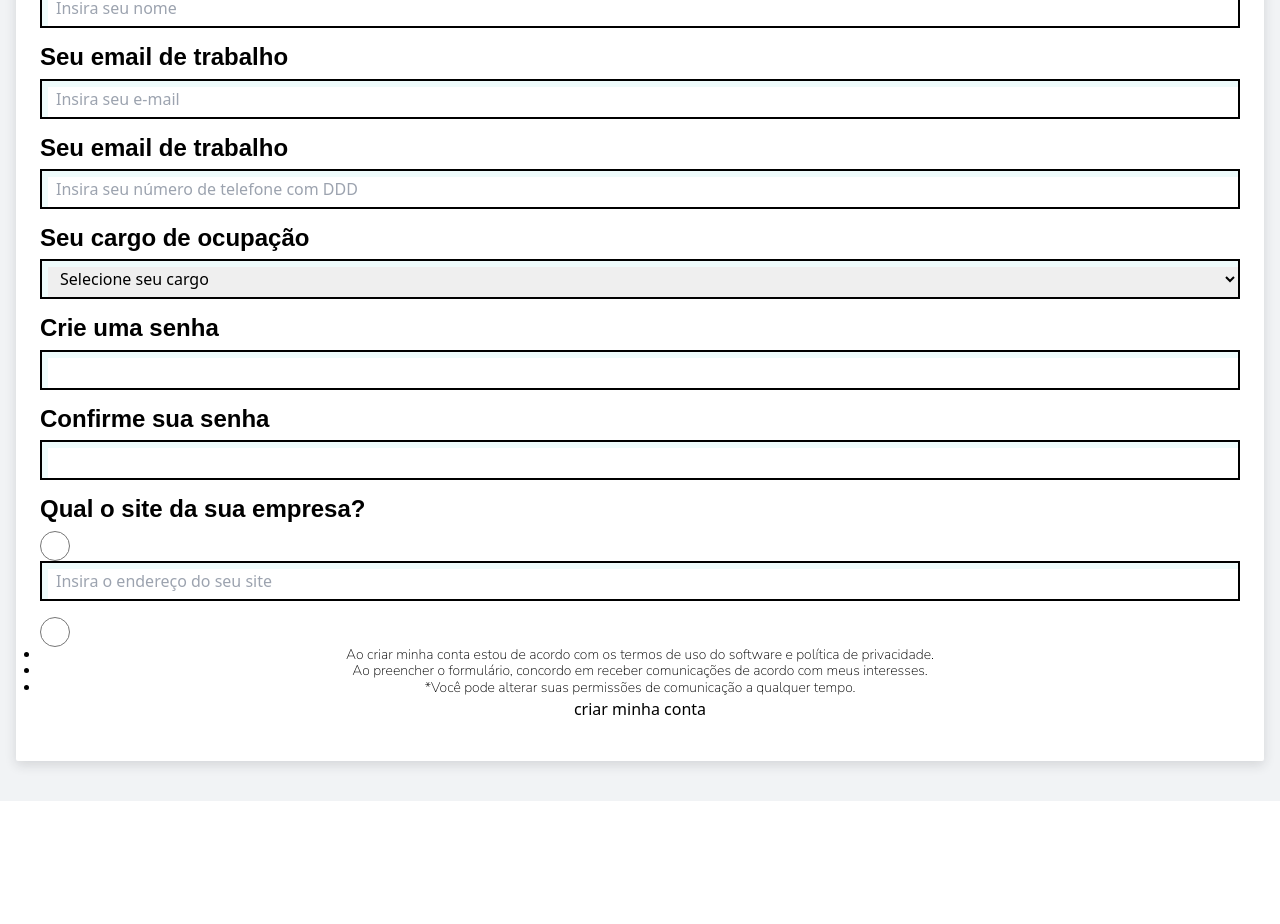
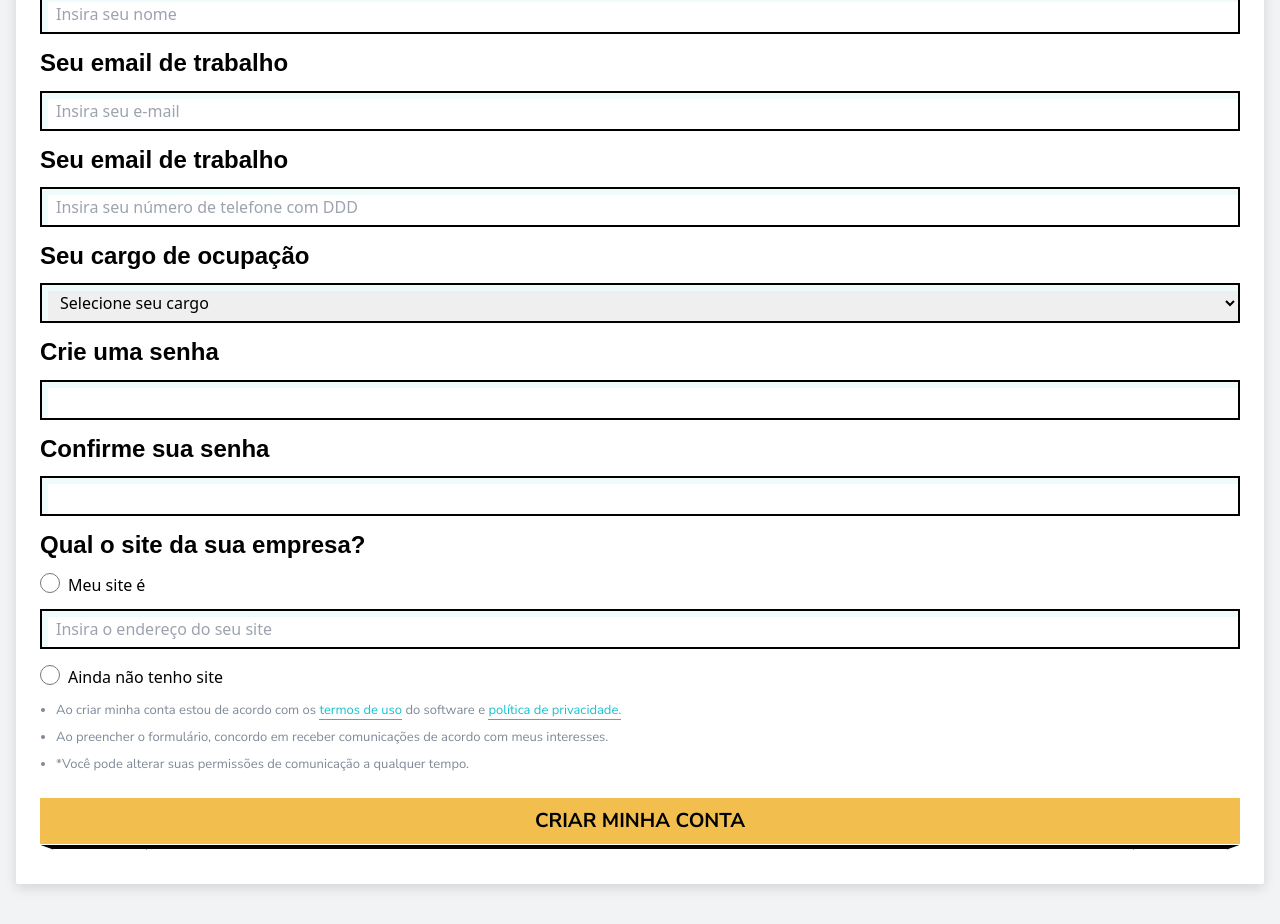
Before and after one commit to didiraja/rds-landing, a Next.js app: page / in a window 1280 px wide. Shown: the part 437-1361 px from the top of the page. Before the commit the page ends 1238 px from the top, so only its background shows below. Built offline with nearby package versions, Linux system fonts and the light colour scheme; a web font is replaced by a local one.

Commit message:
style: 💄 finished form styling

```diff
--- /dev/null
+++ b/src/components/Button.jsx
@@ -0,0 +1,19 @@
+import styles from './Button.module.scss';
+
+function Button({
+  children, className, primary = true, highlight = false, onClick,
+}) {
+  return (
+  // <div className={styles.wrapper}>
+    <button
+      type="submit"
+      className={`${className} ${primary ? styles.primary : styles.secondary} ${highlight ? styles.highlight : ''}`}
+      onClick={() => onClick()}
+    >
+      {children}
+    </button>
+  // </div>
+  );
+}
+
+export default Button;
--- /dev/null
+++ b/src/components/Button.module.scss
@@ -0,0 +1,74 @@
+@import "../styles/vars.scss";
+
+.wrapper {
+  color: black;
+}
+
+.common {
+}
+
+.primary {
+  @extend .bodyLG;
+  position: relative;
+  font-weight: bolder;
+  background-color: $blue-500;
+  padding: $sizing-100 $sizing-300;
+  text-transform: uppercase;
+  box-shadow: transparent 0 0;
+}
+
+.primaryh:hover {
+  background-color: $blue-300;
+}
+
+.primary::before {
+  // z-index: -1;
+  content: "";
+  position: absolute;
+  bottom: -9px;
+  left: 18px;
+  height: 10%;
+  width: 90%;
+  box-shadow: 0px -4px 0px 0 black;
+  transform: skewX(-110deg);
+}
+
+.primary::after {
+  // z-index: -1;
+  content: "";
+  position: absolute;
+  bottom: -9px;
+  right: 18px;
+  height: 10%;
+  width: 90%;
+  box-shadow: 0px -4px 0px 0 black;
+  transform: skewX(110deg);
+}
+
+.highlight {
+  composes: primary;
+  background: $yellow-500;
+}
+.highlight:hover {
+  background: $yellow-200;
+}
+
+.secondary {
+  composes: primary;
+  background-color: white;
+  border: 2px solid black;
+}
+
+.secondary:hover {
+  background-color: $neutral-300;
+}
+
+.secondary::before {
+  bottom: -11px;
+  left: 15px;
+}
+
+.secondary::after {
+  bottom: -11px;
+  right: 15px;
+}
--- a/src/pages/index.js
+++ b/src/pages/index.js
@@ -2,17 +2,18 @@ import Head from 'next/head';
 import Image from 'next/image';
 import { Darker_Grotesque, Nunito_Sans } from 'next/font/google';
 import styles from '@/styles/Home.module.scss';
+import Button from '@/components/Button';
 
 const grotesque = Darker_Grotesque({
   variable: '--grotesque-font',
   // subsets: ['latin'],
-  weight: ['300','400','500','600','700','800','900',],
+  weight: ['300', '400', '500', '600', '700', '800', '900'],
   preload: false,
 });
 const nunito = Nunito_Sans({
   variable: '--nunito-font',
   // subsets: ['latin'],
-  weight: ['200', '300','400','600','700','800','900',],
+  weight: ['200', '300', '400', '600', '700', '800', '900'],
   preload: false,
 });
 
@@ -76,7 +77,7 @@ export default function Home() {
               className={styles.formGeneral}
               type="text"
               name="name"
-              placeholder='Insira seu nome'
+              placeholder="Insira seu nome"
             />
 
             <p className={styles.formLabel}>Seu email de trabalho</p>
@@ -85,7 +86,7 @@ export default function Home() {
               className={styles.formGeneral}
               type="text"
               name="email"
-              placeholder='Insira seu e-mail'
+              placeholder="Insira seu e-mail"
             />
 
             <p className={styles.formLabel}>Seu email de trabalho</p>
@@ -94,7 +95,7 @@ export default function Home() {
               className={styles.formGeneral}
               type="text"
               name="phone"
-              placeholder='Insira seu número de telefone com DDD'
+              placeholder="Insira seu número de telefone com DDD"
             />
 
             <p className={styles.formLabel}>Seu cargo de ocupação</p>
@@ -122,21 +123,48 @@ export default function Home() {
             <input className={styles.formGeneral} type="password" name="" id="" />
 
             <p className={styles.formLabel}>Qual o site da sua empresa?</p>
-            {/* Meu site é */}
-            <input className={styles.formRadio} type="radio" name="site" id="" />
 
-            <input className={styles.formGeneral} type="text" name="" id="" placeholder='Insira o endereço do seu site'/>
+            <div className={styles.radioWrapper}>
+              <input className={styles.formRadio} type="radio" name="site" id="site" />
+              <label htmlFor="site">Meu site é</label>
+            </div>
 
-            {/* Ainda não tenho site */}
-            <input className={styles.formRadio} type="radio" name="site" id="" />
+            <input className={styles.formGeneral} type="text" name="" id="" placeholder="Insira o endereço do seu site" />
+
+            <div className={styles.radioWrapper}>
+              <input className={styles.formRadio} type="radio" name="site" id="no-site" />
+              <label htmlFor="site">Ainda não tenho site</label>
+            </div>
 
             <ul className={styles.formLegal}>
-              <li>Ao criar minha conta estou de acordo com os <a href="#" target="_blank" rel="noopener noreferrer">termos de uso</a> do software e <a href="http://" target="_blank" rel="noopener noreferrer">política de privacidade.</a></li>
+              <li>
+                Ao criar minha conta estou de acordo com os
+                {' '}
+                <a
+                  href="http://"
+                  target="_blank"
+                  className={`${styles.a} ${styles.highlight}`}
+                  rel="noreferrer"
+                >
+                  termos de uso
+                </a>
+                {' '}
+                do software e
+                {' '}
+                <a
+                  href="http://"
+                  target="_blank"
+                  className={`${styles.a} ${styles.highlight}`}
+                  rel="noreferrer"
+                >
+                  política de privacidade.
+                </a>
+              </li>
               <li>Ao preencher o formulário, concordo em receber comunicações de acordo com meus interesses.</li>
               <li>*Você pode alterar suas permissões de comunicação a qualquer tempo.</li>
             </ul>
 
-            <button type="submit">criar minha conta</button>
+            <Button highlight className="w-full">criar minha conta</Button>
           </form>
         </div>
 
--- a/src/styles/Home.module.scss
+++ b/src/styles/Home.module.scss
@@ -1,4 +1,12 @@
 @import "vars";
+
+.a {
+  border-bottom: 1px solid;
+}
+
+.a:hover {
+  border-bottom: none;
+}
 
 .navbar {
   @apply bg-white block w-full flex justify-between;
@@ -12,7 +20,7 @@
 }
 
 .highlight {
-  color: $blue-300;
+  color: $blue-500;
 }
 
 .title {
@@ -55,28 +63,45 @@
 .formLabel {
   @extend .headingXS;
   text-align: left;
-  margin-bottom: $sizing-100;
+  margin-bottom: $sizing-200;
   font-weight: 700;
 }
 
 .formGeneral {
   @apply w-full;
   border: 2px solid black;
+  box-shadow: inset 6px 6px 0px #eefbfb;
   margin-bottom: $sizing-300;
   min-height: $sizing-700;
-  box-shadow: inset 6px 6px 0px #eefbfb;
   padding-left: $sizing-200;
 }
 
+.radioWrapper {
+  @apply flex;
+}
+
 .formRadio {
-  width: 30px;
-  height: 30px;
   display: block;
+  width: $sizing-400;
+  height: $sizing-400;
+  margin: 0 $sizing-100 $sizing-300 0;
+  accent-color: $blue-500;
 }
 
 .formLegal {
+  @extend .subtitleXS;
+  @apply text-left;
+  padding-left: $sizing-300;
+  margin-bottom: $sizing-500;
   list-style-type: disc;
-  @extend .subtitleXS;
+  color: $neutral-700;
+  font-size: 13px;
+  font-weight: normal;
+
+  li {
+    line-height: 1.2rem;
+    margin-bottom: 8px;
+  }
 }
 
 // .description a {
```
Also changed, not shown: .eslintrc.js.
